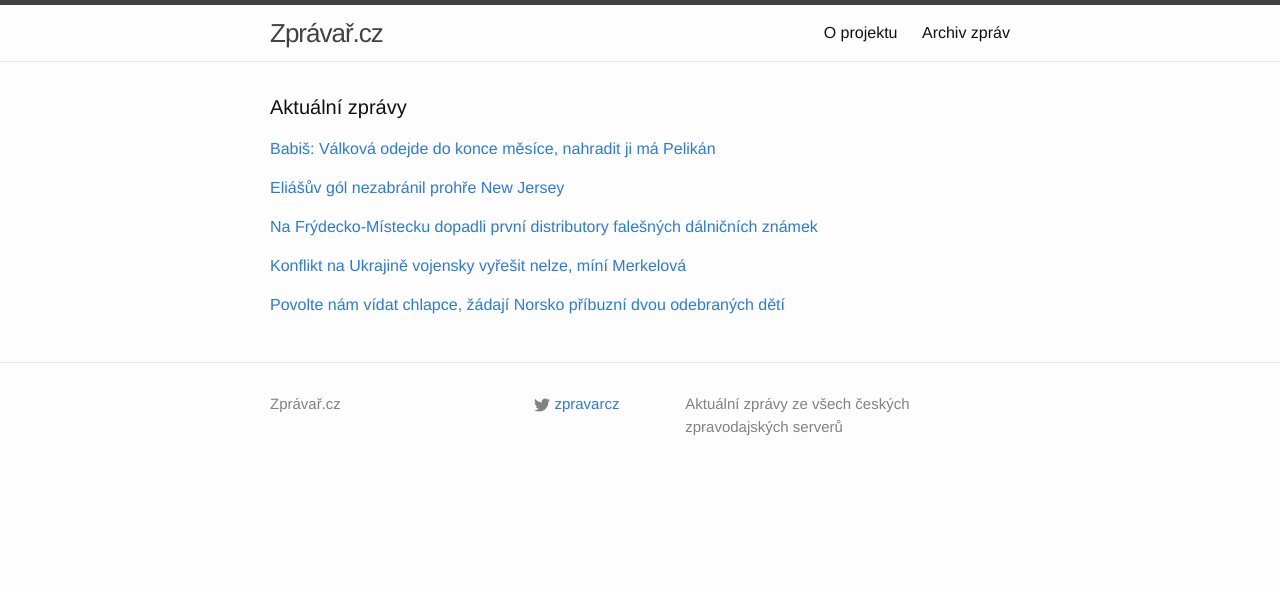
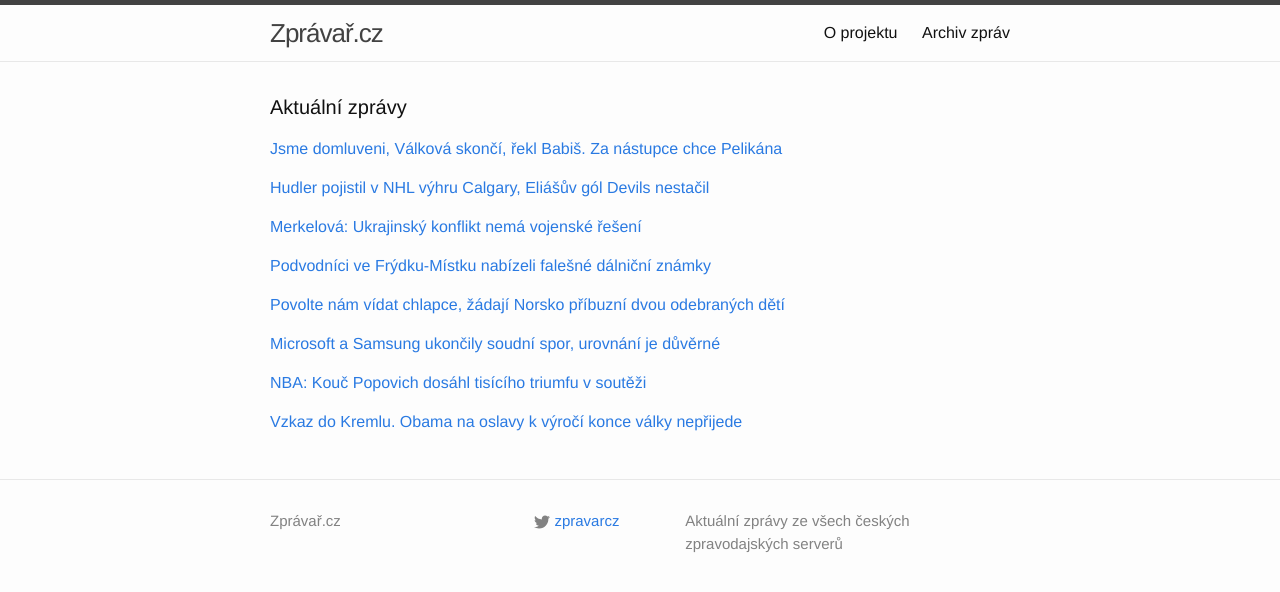
Before and after one commit to adliska/zpravar, a Jekyll site: the page built from index.html, in a window 1280 px wide. Shown: the top 592 px of the page. Built offline with Jekyll 4.4.1, drawn with Linux system fonts in a browser that asks for light colours.

Commit message:
zpravar news update

```diff
--- a/index.html
+++ b/index.html
@@ -5,35 +5,43 @@ layout: default
 <div class="home">
     <h1 class="page-heading">Aktuální zprávy</h1>
 
-<p><a href="javascript:;" onclick="toggle_visibility('zpravy0')">Babiš: Válková odejde do konce měsíce, nahradit ji má Pelikán</a></p>
+<p><a href="javascript:;" onclick="toggle_visibility('zpravy0')"> Jsme domluveni, Válková skončí, řekl Babiš. Za nástupce chce Pelikána</a></p>
 <div id="zpravy0" style="display:none">
 <ul>
+<li><a href=http://zpravy.idnes.cz/babis-cekal-ze-valkova-skonci-dix-/domaci.aspx?c=A150210_081414_domaci_zt> Jsme domluveni, Válková skončí, řekl Babiš. Za nástupce chce Pelikána - zpravy.idnes.cz</a></li>
+<li><a href=http://domaci.ihned.cz/c1-63515370-andrej-babis-valkova-rezignace>Babiš očekával, že Válková v pondělí rezignuje. Místo ní chce náměstka Pelikána - domaci.ihned.cz</a></li>
+<li><a href=http://www.tyden.cz/rubriky/domaci/politika/babis-ocekava-rezignaci-valkove-misto-ni-navrhne-pelikana_332927.html>Babiš očekává rezignaci Válkové. Místo ní navrhne Pelikána - www.tyden.cz</a></li>
+<li><a href=http://www.rozhlas.cz/_zprava/babis-je-s-valkovou-domluveny-na-jeji-rezignaci-cekal-ze-odstoupi-uz-v-pondeli--1453727>Babiš je s Válkovou domluvený na její rezignaci. Čekal, že odstoupí už v pondělí  - www.rozhlas.cz</a></li>
+<li><a href=http://www.novinky.cz/domaci/361222-babis-uz-s-valkovou-nepocita-na-jeji-misto-navrhne-pelikana.html>Babiš už s Válkovou nepočítá, na její místo navrhne Pelikána  - www.novinky.cz</a></li>
+<li><a href=http://echo24.cz/a/wex3q>Helena Válková rezignuje, oznámil Babiš - echo24.cz</a></li>
 <li><a href=http://zpravy.e15.cz/domaci/politika/babis-valkova-odejde-do-konce-mesice-nahradit-ji-ma-pelikan-1161279>Babiš: Válková odejde do konce měsíce, nahradit ji má Pelikán - zpravy.e15.cz</a></li>
 <li><a href=http://www.ceskatelevize.cz/ct24/domaci/301163-babis-na-rezignaci-valkove-jsme-domluveni/>Babiš: Na rezignaci Válkové jsme domluveni - www.ceskatelevize.cz</a></li>
 <li><a href=http://www.ceskatelevize.cz/ct24/domaci/301163-babis-valkova-splnila-svou-roli-ted-potrebujeme-tah-na-branku/>Babiš: Válková splnila svou roli, teď potřebujeme tah na branku - www.ceskatelevize.cz</a></li>
-<li><a href=http://www.denik.cz/z_domova/spor-o-ministryni-jde-o-valkovou-20150210.html>Spor o ministryni. Jde o Válkovou? - www.denik.cz</a></li>
 </ul>
-</div><p><a href="javascript:;" onclick="toggle_visibility('zpravy1')">Eliášův gól nezabránil prohře New Jersey</a></p>
+</div><p><a href="javascript:;" onclick="toggle_visibility('zpravy1')">Hudler pojistil v NHL výhru Calgary, Eliášův gól Devils nestačil</a></p>
 <div id="zpravy1" style="display:none">
 <ul>
+<li><a href=http://www.rozhlas.cz/_zprava/hudler-pojistil-v-nhl-vyhru-calgary-eliasuv-gol-devils-nestacil--1453728>Hudler pojistil v NHL výhru Calgary, Eliášův gól Devils nestačil - www.rozhlas.cz</a></li>
 <li><a href=http://www.denik.cz/hokej/eliasuv-gol-nezabranil-prohre-new-jersey-20150210.html>Eliášův gól nezabránil prohře New Jersey - www.denik.cz</a></li>
 <li><a href=http://hokej.idnes.cz/elias-byl-jedinym-strelcem-new-jersey-d84-/nhl.aspx?c=A150210_065539_nhl_Mkr>Eliáš byl jediným střelcem New Jersey, Hudler se trefil proti San Jose - hokej.idnes.cz</a></li>
 <li><a href=http://www.sportovninoviny.cz/zpravy/eliasuv-gol-nezabranil-prohre-new-jersey/1179441>Eliášův gól nezabránil prohře New Jersey - www.sportovninoviny.cz</a></li>
 <li><a href=http://sport.aktualne.cz/eliasuv-gol-by-na-vitezstvi-devils-malo-padli-s-edmontonem/r~db684956b0e411e490f70025900fea04/>Eliášův gól by na vítězství Devils málo, padli s Edmontonem - sport.aktualne.cz</a></li>
 </ul>
-</div><p><a href="javascript:;" onclick="toggle_visibility('zpravy2')">Na Frýdecko-Místecku dopadli první distributory falešných dálničních známek</a></p>
+</div><p><a href="javascript:;" onclick="toggle_visibility('zpravy2')">Merkelová: Ukrajinský konflikt nemá vojenské řešení</a></p>
 <div id="zpravy2" style="display:none">
 <ul>
+<li><a href=http://www.tyden.cz/rubriky/zahranici/evropa/merkelova-ukrajinsky-konflikt-nema-vojenske-reseni_332924.html>Merkelová: Ukrajinský konflikt nemá vojenské řešení - www.tyden.cz</a></li>
+<li><a href=http://zpravy.idnes.cz/konflikt-na-ukrajine-vojensky-vyresit-nelze-mini-merkelova-pld-/zahranicni.aspx?c=A150210_064547_zahranicni_wlk>Konflikt na Ukrajině vojensky vyřešit nelze, míní Merkelová - zpravy.idnes.cz</a></li>
+<li><a href=http://www.novinky.cz/zahranicni/evropa/361218-podle-merkelove-nema-konflikt-na-ukrajine-vojenske-reseni.html>Podle Merkelové nemá konflikt na Ukrajině vojenské řešení - www.novinky.cz</a></li>
+<li><a href=http://www.ceskenoviny.cz/zpravy/zpravy/ukrajinsky-konflikt-podle-merkelove-nema-vojenske-reseni/1179415>Ukrajinský konflikt podle Merkelové nemá vojenské řešení - www.ceskenoviny.cz</a></li>
+</ul>
+</div><p><a href="javascript:;" onclick="toggle_visibility('zpravy3')">Podvodníci ve Frýdku-Místku nabízeli falešné dálniční známky</a></p>
+<div id="zpravy3" style="display:none">
+<ul>
+<li><a href=http://zpravy.aktualne.cz/regiony/podvodnici-ve-frydku-mistku-nabizeli-falesne-dalnicni-znamky/r~6792f124b0f411e4aff10025900fea04/>Podvodníci ve Frýdku-Místku nabízeli falešné dálniční známky - zpravy.aktualne.cz</a></li>
 <li><a href=http://www.novinky.cz/krimi/361220-na-frydecko-mistecku-dopadli-prvni-distributory-falesnych-dalnicnich-znamek.html>Na Frýdecko-Místecku dopadli první distributory falešných dálničních známek - www.novinky.cz</a></li>
 <li><a href=http://ostrava.idnes.cz/banda-prodavala-falesne-dalnicni-znamky-policiste-patraji-po-vyrobci-1j9-/ostrava-zpravy.aspx?c=A150210_072617_ostrava-zpravy_jog>Čtyři muži prodávali falešné dálniční známky, policie pátrá po výrobci - ostrava.idnes.cz</a></li>
 <li><a href=http://www.ceskenoviny.cz/zpravy/zpravy/skupina-muzu-ve-frydku-mistku-prodavala-falesne-dalnicni-znamky/1179459>Skupina mužů ve Frýdku-Místku prodávala falešné dálniční známky - www.ceskenoviny.cz</a></li>
-</ul>
-</div><p><a href="javascript:;" onclick="toggle_visibility('zpravy3')">Konflikt na Ukrajině vojensky vyřešit nelze, míní Merkelová</a></p>
-<div id="zpravy3" style="display:none">
-<ul>
-<li><a href=http://zpravy.idnes.cz/konflikt-na-ukrajine-vojensky-vyresit-nelze-mini-merkelova-pld-/zahranicni.aspx?c=A150210_064547_zahranicni_wlk>Konflikt na Ukrajině vojensky vyřešit nelze, míní Merkelová - zpravy.idnes.cz</a></li>
-<li><a href=http://www.novinky.cz/zahranicni/evropa/361218-podle-merkelove-nema-konflikt-na-ukrajine-vojenske-reseni.html>Podle Merkelové nemá konflikt na Ukrajině vojenské řešení - www.novinky.cz</a></li>
-<li><a href=http://www.ceskenoviny.cz/zpravy/zpravy/ukrajinsky-konflikt-podle-merkelove-nema-vojenske-reseni/1179415>Ukrajinský konflikt podle Merkelové nemá vojenské řešení - www.ceskenoviny.cz</a></li>
 </ul>
 </div><p><a href="javascript:;" onclick="toggle_visibility('zpravy4')">Povolte nám vídat chlapce, žádají Norsko příbuzní dvou odebraných dětí</a></p>
 <div id="zpravy4" style="display:none">
@@ -42,4 +50,25 @@ layout: default
 <li><a href=http://www.ceskenoviny.cz/zpravy/zpravy/premier-se-sejde-s-matkou-jiz-norske-urady-odebraly-syny/1179417>Premiér se sejde s matkou, jíž norské úřady odebraly syny - www.ceskenoviny.cz</a></li>
 <li><a href=http://www.rozhlas.cz/_zprava/matka-deti-odebranych-v-norsku-chce-od-premiera-znat-dalsi-postup-ceska--1453706>Matka dětí odebraných v Norsku chce od premiéra znát další postup Česka - www.rozhlas.cz</a></li>
 </ul>
+</div><p><a href="javascript:;" onclick="toggle_visibility('zpravy5')">Microsoft a Samsung ukončily soudní spor, urovnání je důvěrné</a></p>
+<div id="zpravy5" style="display:none">
+<ul>
+<li><a href=http://e-svet.e15.cz/it-byznys/microsoft-a-samsung-ukoncily-soudni-spor-urovnani-je-duverne-1161286>Microsoft a Samsung ukončily soudní spor, urovnání je důvěrné - e-svet.e15.cz</a></li>
+<li><a href=http://www.novinky.cz/internet-a-pc/361217-microsoft-se-domluvil-se-samsungem-soudni-spor-skoncil.html>Microsoft se domluvil se Samsungem, soudní spor skončil  - www.novinky.cz</a></li>
+<li><a href=http://www.financninoviny.cz/zpravodajstvi/zpravy/microsoft-a-samsung-ukoncily-soudni-spor-urovnani-je-duverne/1179413>Microsoft a Samsung ukončily soudní spor, urovnání je důvěrné - www.financninoviny.cz</a></li>
+</ul>
+</div><p><a href="javascript:;" onclick="toggle_visibility('zpravy6')">NBA: Kouč Popovich dosáhl tisícího triumfu v soutěži</a></p>
+<div id="zpravy6" style="display:none">
+<ul>
+<li><a href=http://sport.aktualne.cz/nba-kouc-popovich-dosahl-tisiciho-triumfu-v-soutezi/r~79ce3ac6b0f711e4a10c0025900fea04/>NBA: Kouč Popovich dosáhl tisícího triumfu v soutěži - sport.aktualne.cz</a></li>
+<li><a href=http://sport.idnes.cz/nba-basketbal-denni-souhrn-dc7-/basket.aspx?c=A150210_082602_sport-basket_ten>Popovich oslavil 1000. trenérské vítězství v NBA, stačilo mu 19 sezon - sport.idnes.cz</a></li>
+<li><a href=http://www.sportovninoviny.cz/zpravy/trener-san-antonia-popovich-oslavil-1000-vitezstvi-v-nba/1179472>Trenér San Antonia Popovich oslavil 1000. vítězství v NBA - www.sportovninoviny.cz</a></li>
+</ul>
+</div><p><a href="javascript:;" onclick="toggle_visibility('zpravy7')">Vzkaz do Kremlu. Obama na oslavy k výročí  konce války nepřijede</a></p>
+<div id="zpravy7" style="display:none">
+<ul>
+<li><a href=http://echo24.cz/a/iZmhW>Vzkaz do Kremlu. Obama na oslavy k výročí  konce války nepřijede - echo24.cz</a></li>
+<li><a href=http://zpravy.idnes.cz/obama-na-oslavy-konce-valky-do-moskvy-neprijede-frb-/zahranicni.aspx?c=A150210_072405_zahranicni_jpl>Oslavy konce války v Moskvě budou se Zemanem i s Kimem, ale bez Obamy - zpravy.idnes.cz</a></li>
+<li><a href=http://www.novinky.cz/zahranicni/amerika/361216-obama-nepojede-do-moskvy-na-oslavy-vyroci-konce-valky.html>Obama nepojede do Moskvy na oslavy výročí konce války  - www.novinky.cz</a></li>
+</ul>
 </div></div>
```
